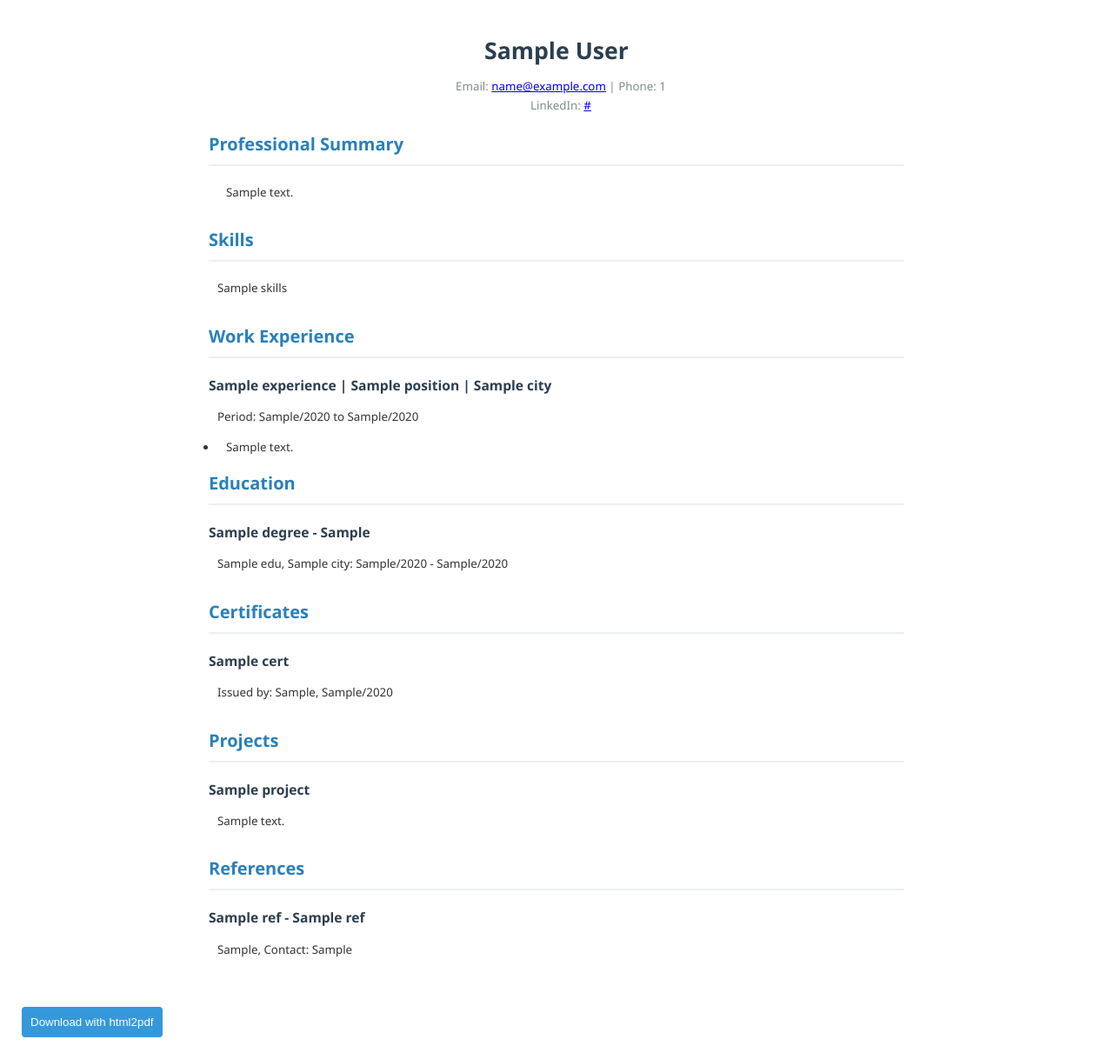
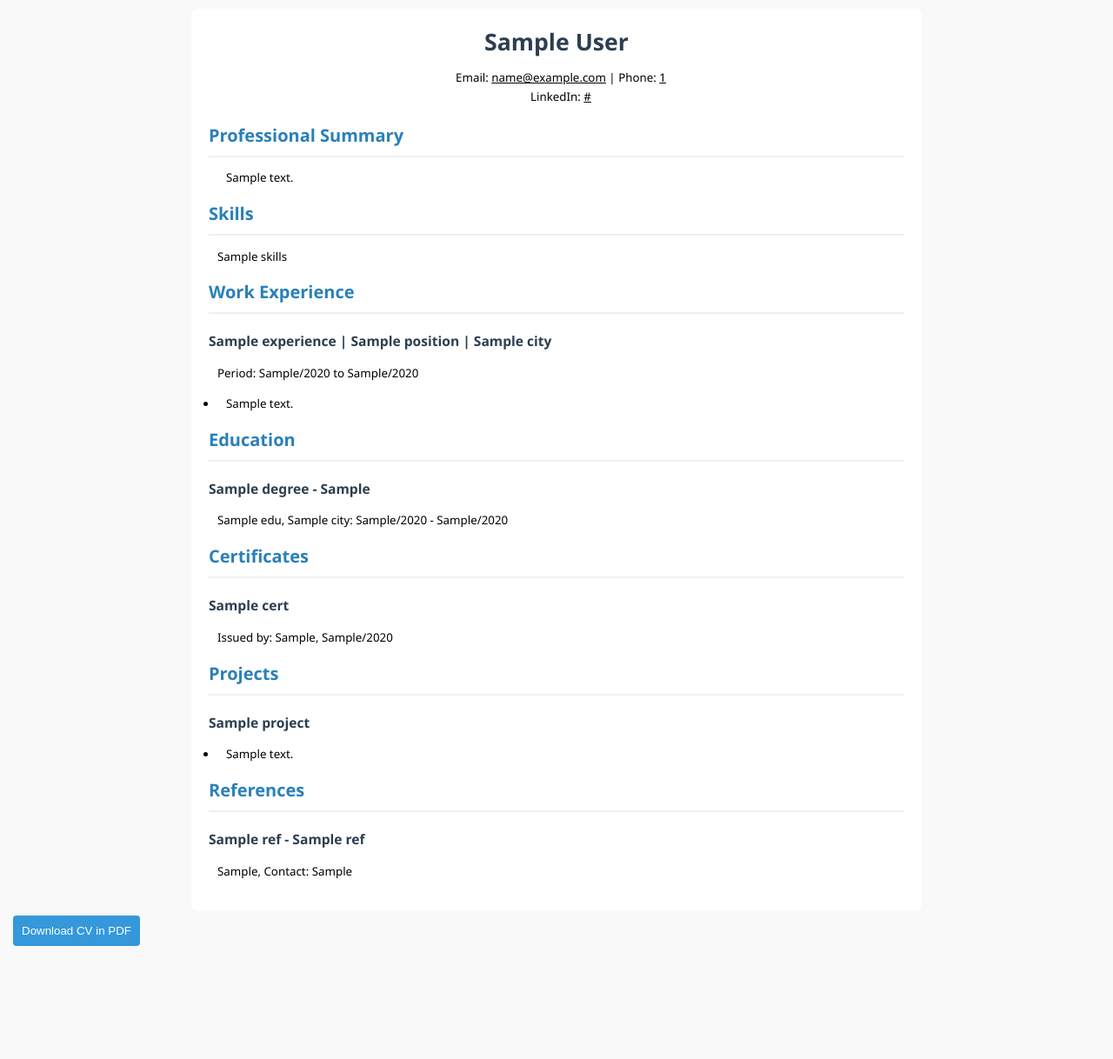
Before and after one commit to sumitambre/ATSFriendlyCV, a Flask app: template templates/showAI.html in a window 1280 px wide. Shown: the whole page at 87% size. After the commit the page ends 1088 px from the top, so only its background shows below. Run offline with Flask 3, Linux system fonts and the light colour scheme; the template is opened without the code that fills it: most values are stand-ins (such as "Sample title", 1, 10 or a date in 2020); some libraries are stand-ins or nearby versions.

Commit message:
Update 1.2
Added Edit option for final format.
Made Changes in CSS of CV file.
Added list in projects section

```diff
--- a/static/css/cv.css
+++ b/static/css/cv.css
@@ -1,10 +1,10 @@
 body {
     font-family: 'Segoe UI', Tahoma, Geneva, Verdana, sans-serif;
-    margin: 20px;
+    margin: 10px;
     padding: 0;
     font-size: 16px;
-    color: #333;
-    background: #fff;
+    color: black;
+    background: #f9f9f9;
 }
 
 .container {
@@ -41,11 +41,11 @@
 }
 
 header p {
-    color: #7f8c8d;
+    color: black;
 }
 
 .section {
-    margin-bottom: 30px;
+    margin-bottom: 15px;
 }
 
 .section:last-child {
@@ -56,11 +56,11 @@
     border-bottom: 2px solid #ecf0f1;
     color: #2980b9;
     padding-bottom: 10px;
-    margin-bottom: 20px;
+    margin-bottom: 5px;
 }
 
 h3 {
-    margin-top: 10px;
+    margin-top: 20px;
     color: #2c3e50;
 }
 
@@ -97,3 +97,9 @@
 button:hover {
     background-color: #2980b9;
 }
+
+
+a, a:visited {
+  color: inherit;
+  font-weight: 500;
+}
--- a/static/css/style.css
+++ b/static/css/style.css
@@ -146,3 +146,7 @@
 .preview-container {
   border-left: 2px solid #eee;
 }
+
+a:visited {
+  color: inherit;
+}
--- a/templates/showAI.html
+++ b/templates/showAI.html
@@ -11,11 +11,12 @@
 </head>
 
 <body>
-    <div class="container" id="container">
+    <div class="container" id="container" contenteditable="true">
         <header>
             <h1>{{ cv_data_constant.fullName }}</h1>
-            <p>Email: <a href="mailto:{{ cv_data_constant.email }}">{{ cv_data_constant.email }}</a> | Phone: {{
-                cv_data_constant.phoneNumber }} <br> LinkedIn:
+            <p>Email: <a href="mailto:{{ cv_data_constant.email }}">{{ cv_data_constant.email }}</a> | Phone: <a
+                    href="tel">{{
+                    cv_data_constant.phoneNumber }}</a> <br> LinkedIn:
                 <a href="{{ cv_data_constant.linkedin }}" target="_blank">{{ cv_data_constant.linkedin }}</a>
             </p>
         </header>
@@ -27,7 +28,7 @@
         </div>
         <div class="section" {% if not cv_data_constant.skills %}style="display:none" {% endif %}>
             <h2>Skills</h2>
-            <ul>{{ cv_data_constant.skills }}<ul>
+            <ul>{{ cv_data_constant.skills }}</ul>
         </div>
 
         <div class="section" {% if cv_data_constant.workExperiences|length==0 %}style="display:none" {% endif %}>
@@ -37,22 +38,20 @@
 
                 <h3>{{ experience.companyName }} | {{ experience.position }} | {{ experience.city }}</h3>
                 <p>Period: {{ experience.startMonth }}/{{ experience.startYear }} to
-                    {% if experience.currentWorking == "working" %}
-                    Present
+                    {% if experience.endMonth == "Present" %}
+                    {{ experience.endMonth }}
                     {% else %}
                     {{ experience.endMonth }}/{{ experience.endYear }}
                     {% endif %}
                 </p>
                 <!-- Converting descriptions with newlines into a bulleted list -->
                 <ul>
-
                     {% set lines = experience.description.split('*') %}
                     {% for line in lines %}
                     <div class="job-entry section">
                         <li>{{ line }}</li>
                     </div>
                     {% endfor %}
-
                 </ul>
 
                 {% endfor %}
@@ -80,7 +79,16 @@
                 <h2>Projects</h2>
                 {% for project in cv_data_constant.projects %}
                 <h3>{{ project.projectTitle }}</h3>
-                <p>{{ project.description }}</p>
+                <!-- Converting descriptions with newlines into a bulleted list -->
+                <ul>
+                    {% set lines = project.description.split('*') %}
+                    {% for line in lines %}
+                    <div class="job-entry section">
+                        <li>{{ line }}</li>
+                    </div>
+                    {% endfor %}
+                </ul>
+
                 {% endfor %}
             </div>
             <div class="section" {% if cv_data_constant.references|length==0 %}style="display:none" {% endif %}>
@@ -94,7 +102,8 @@
     </div>
     <div>
         <!-- Added button for PDF Download functionality -->
-        <button type="button" id="toPDF">Download with html2pdf</button>
+        <button type="button" id="toPDF">Download CV in PDF</button>
+
     </div>
     <script>
         const pdf_btn = document.querySelector('#toPDF');
@@ -102,8 +111,7 @@
 
         const toPDF = function (container) {
             const new_window = window.open('', '_blank');
-            new_window.document.write(`
-                <html>
+            new_window.document.write(`<html>
                 <head>
                     <title>ATS Friendly CV</title>
                     <link rel="stylesheet" type="text/css" href="{{url_for('static', filename='css/cv.css')}}">
@@ -123,8 +131,9 @@
         };
 
         pdf_btn.onclick = () => {
-            toPDF(container);
+            toPDF(container).contenteditable = "true";
         };
+
     </script>
 </body>
 
--- a/templates/update.html
+++ b/templates/update.html
@@ -10,13 +10,15 @@
 </head>
 
 <body>
+    //Used for updating user details
     <div class="container">
         <div class="form-container">
             <form method="POST">
                 <h1>{{ cv.full_name }}, CV Details</h1>
                 <h2>Update your information</h2>
                 <label for="fullName">Full Name:</label>
-                <input type="text" id="fullName" name="fullName" placeholder="Full Name" value="{{ cv.full_name }}" required><br>
+                <input type="text" id="fullName" name="fullName" placeholder="Full Name" value="{{ cv.full_name }}"
+                    required><br>
 
                 <label for="phoneNumber">Phone Number:</label>
                 <input type="text" id="phoneNumber" name="phoneNumber" value="{{ cv.phone_number }}"><br>
```
Also changed, not shown: app.py (+0 -10 lines), templates/show.html (+7 -4 lines).
